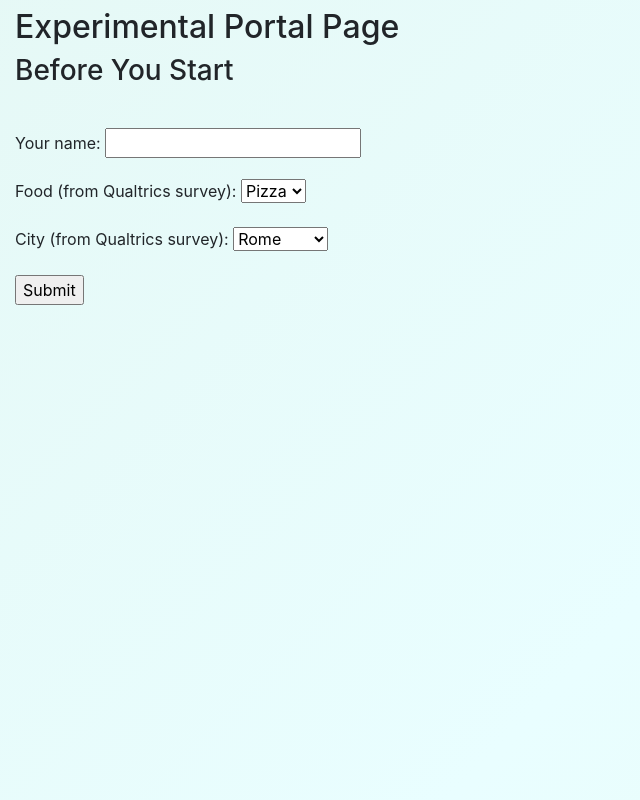
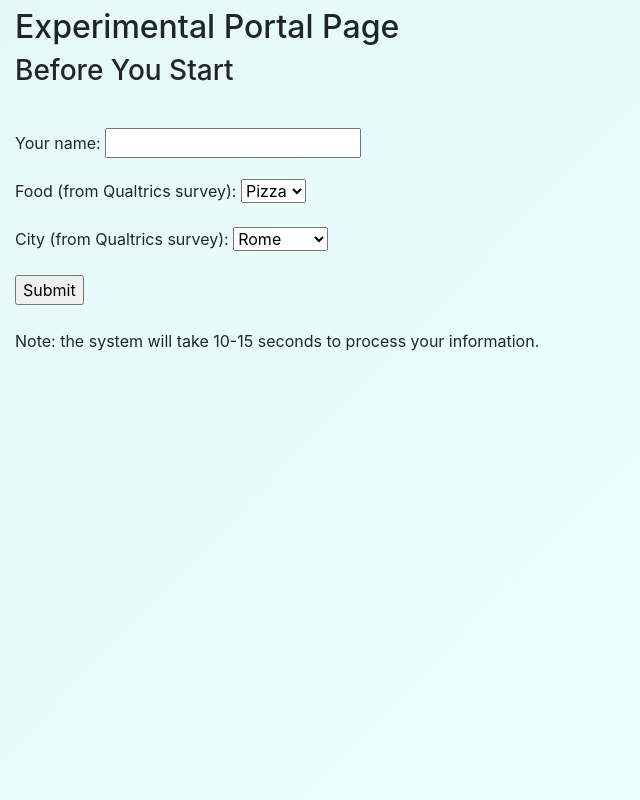
Before and after one commit to eric-z-lin/Human-AI-Trust, a Django app: page /mainpage/start_experiment in a window 1280 px wide. Shown: the whole page, without its empty margins (0-640 px from the left). Run offline with Django 3.2, Linux system fonts and the light colour scheme; some libraries are stand-ins or nearby versions.

Commit message:
System processing notif.

```diff
--- a/human_ai_trust/mainpage/templates/start_experiment.html
+++ b/human_ai_trust/mainpage/templates/start_experiment.html
@@ -29,6 +29,8 @@
     {{ form.as_p }}
     <input type="submit" value="Submit">
 </form>
+<br>
+<p> Note: the system will take 10-15 seconds to process your information. </p>
 <!-- <a href='/mainpage/'>Start experiment</a> -->
 </div>
 <script src="https://cdnjs.cloudflare.com/ajax/libs/font-awesome/5.11.2/js/all.min.js" integrity="sha256-qM7QTJSlvtPSxVRjVWNM2OfTAz/3k5ovHOKmKXuYMO4=" crossorigin="anonymous"></script>
```
